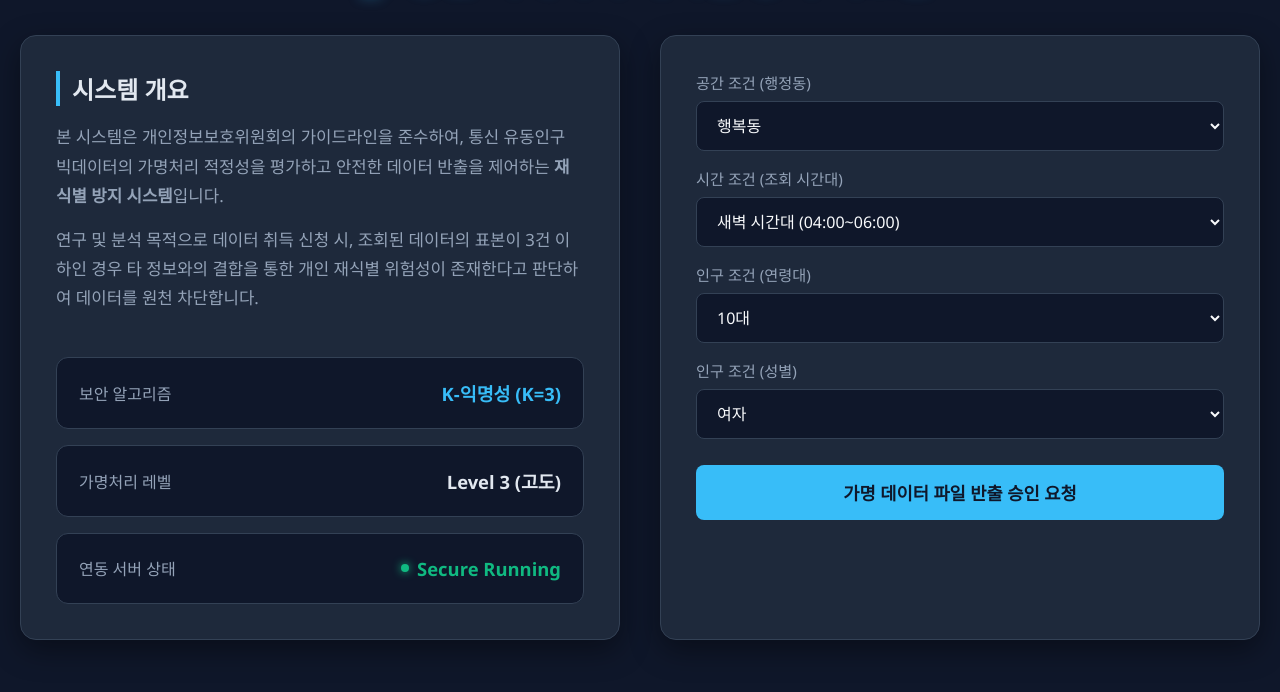
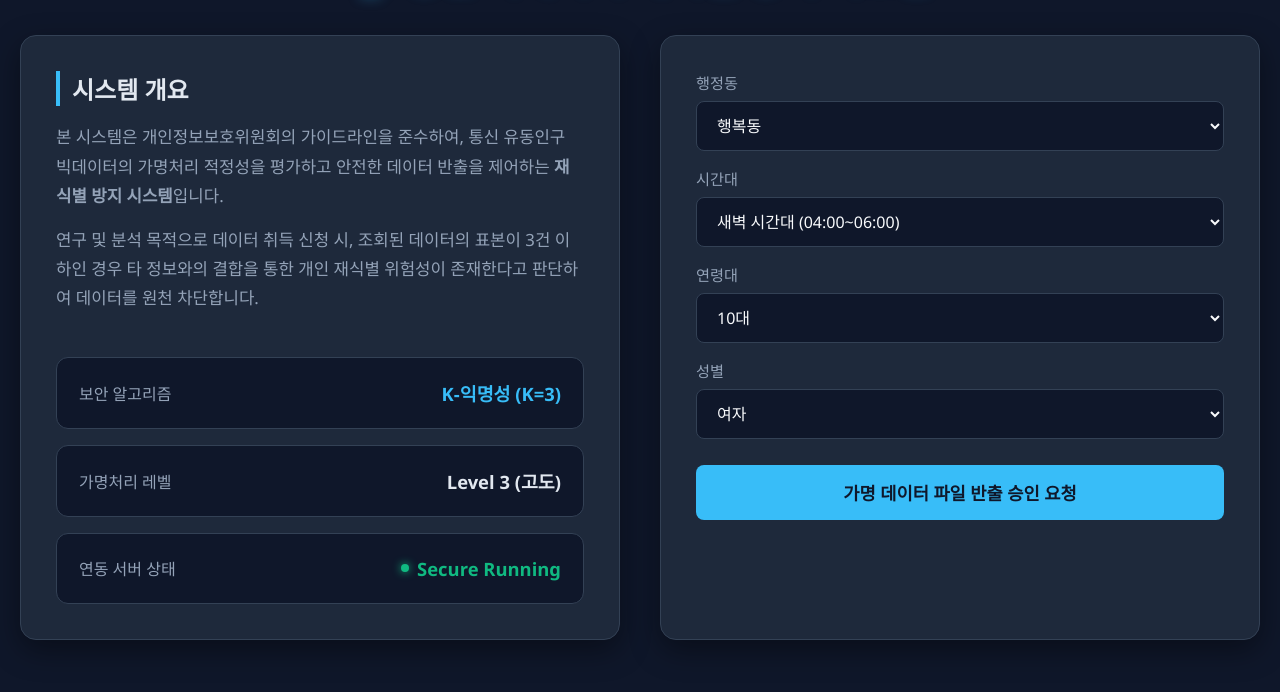
Before and after one commit to GbXb1/GB01, a Python web app: template templates/index.html in a window 1280 px wide. Shown: the part 108-800 px from the top of the page. Run offline with Jinja, Linux system fonts and the light colour scheme; the template is opened without the code that fills it, so the values that code supplies are empty.

Commit message:
3차 수정

```diff
--- a/templates/index.html
+++ b/templates/index.html
@@ -290,7 +290,7 @@
         <div class="right-side panel">
             <form id="searchForm" class="form-grid">
                 <div class="form-group">
-                    <label for="region">공간 조건 (행정동)</label>
+                    <label for="region">행정동</label>
                     <select id="region">
                         <option value="행복동">행복동</option>
                         <option value="소망동">소망동</option>
@@ -303,7 +303,7 @@
                 </div>
 
                 <div class="form-group">
-                    <label for="timeSlot">시간 조건 (조회 시간대)</label>
+                    <label for="timeSlot">시간대</label>
                     <select id="timeSlot">
                         <option value="새벽 시간대 (04:00~06:00)">새벽 시간대 (04:00~06:00)</option>
                         <option value="출근 시간대 (7:00~10:00)">출근 시간대 (7:00~10:00)</option>
@@ -317,7 +317,7 @@
                 </div>
 
                 <div class="form-group">
-                    <label for="ageGroup">인구 조건 (연령대)</label>
+                    <label for="ageGroup">연령대</label>
                     <select id="ageGroup">
                         <option value="10대">10대</option>
                         <option value="20대">20대</option>
@@ -328,7 +328,7 @@
                 </div>
 
                 <div class="form-group">
-                    <label for="gender">인구 조건 (성별)</label>
+                    <label for="gender">성별</label>
                     <select id="gender">
                         <option value="여자">여자</option>
                         <option value="남자">남자</option>
```
